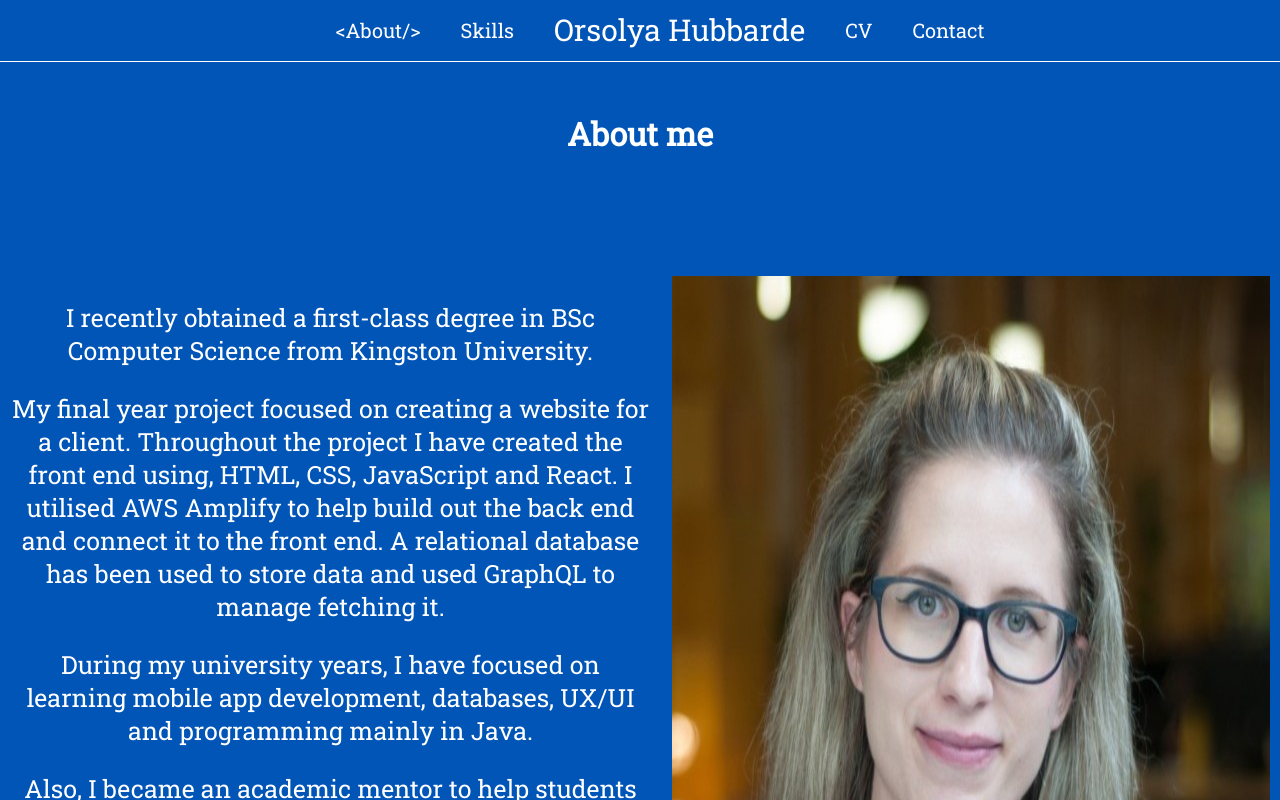
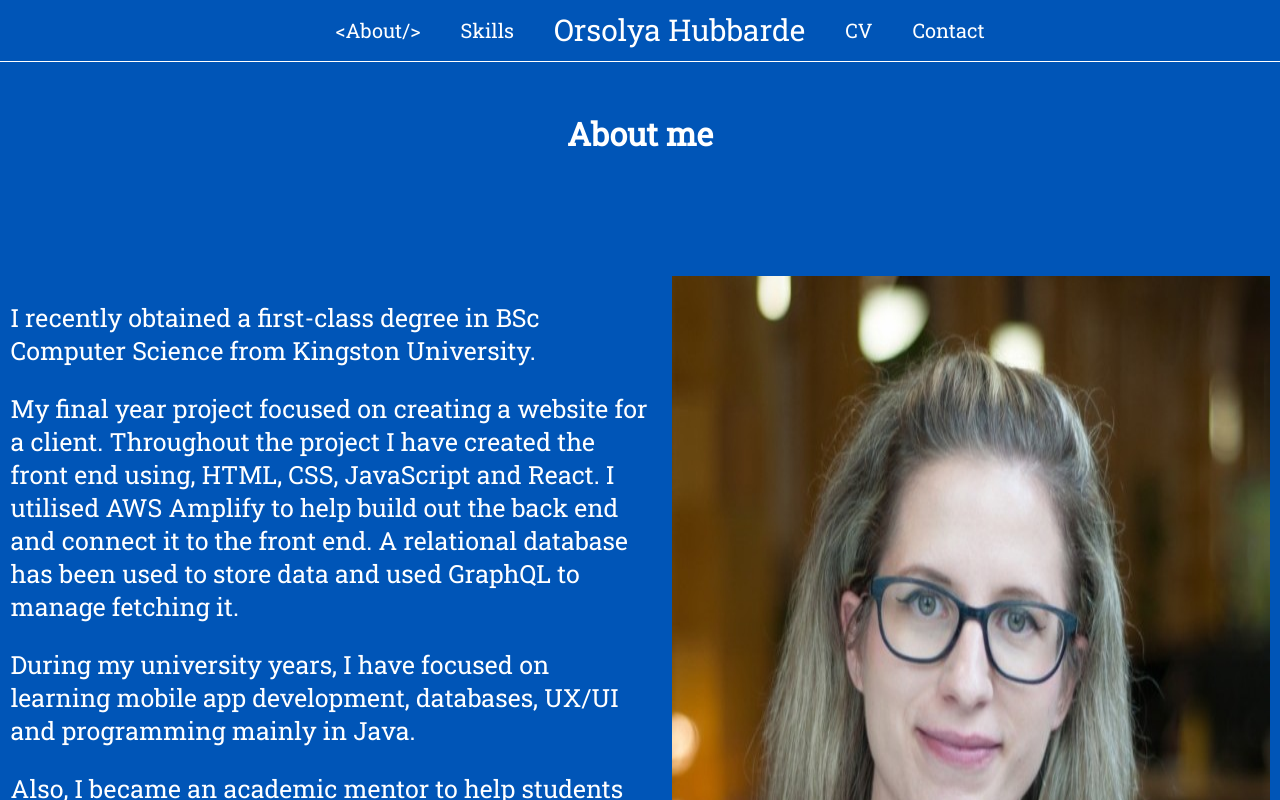
Before and after one commit to pokica1/Portfolio, a React (Create React App) app: page /about in a window 1280 px wide. Shown: the top 800 px of the page. Built offline with nearby package versions, Linux system fonts and the light colour scheme.

Commit message:
about page text-align left in all scenarios

```diff
--- a/src/Pages/AboutPage/AboutPage.css
+++ b/src/Pages/AboutPage/AboutPage.css
@@ -9,6 +9,7 @@
 	color: white;
 	font-size: 25px;
 	width: 50%;
+	text-align: left;
 }
 
 @media only screen and (max-width: 600px) {
@@ -25,7 +26,6 @@
 		font-size: 20px;
 		order: 1;
 		padding-bottom: 15px;
-		text-align: left;
 	}
 
 	#aboutImage {
```
